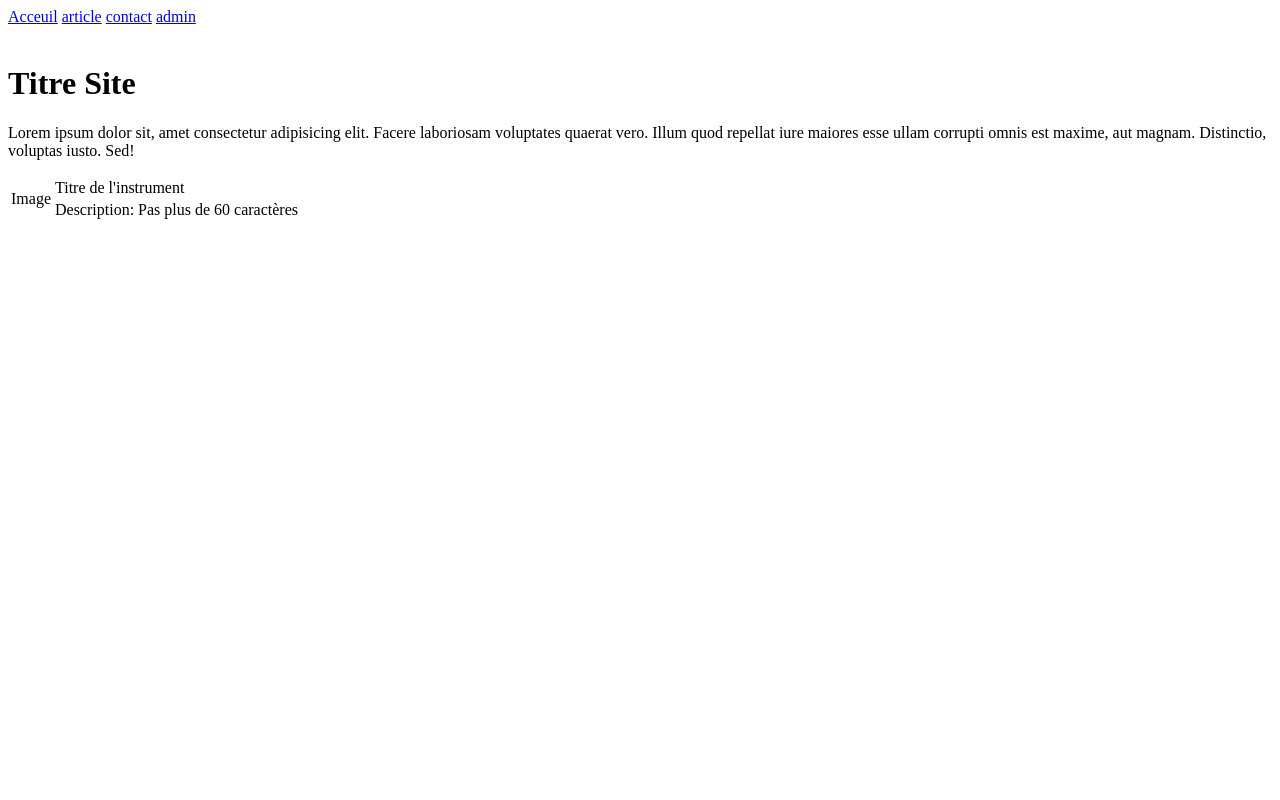
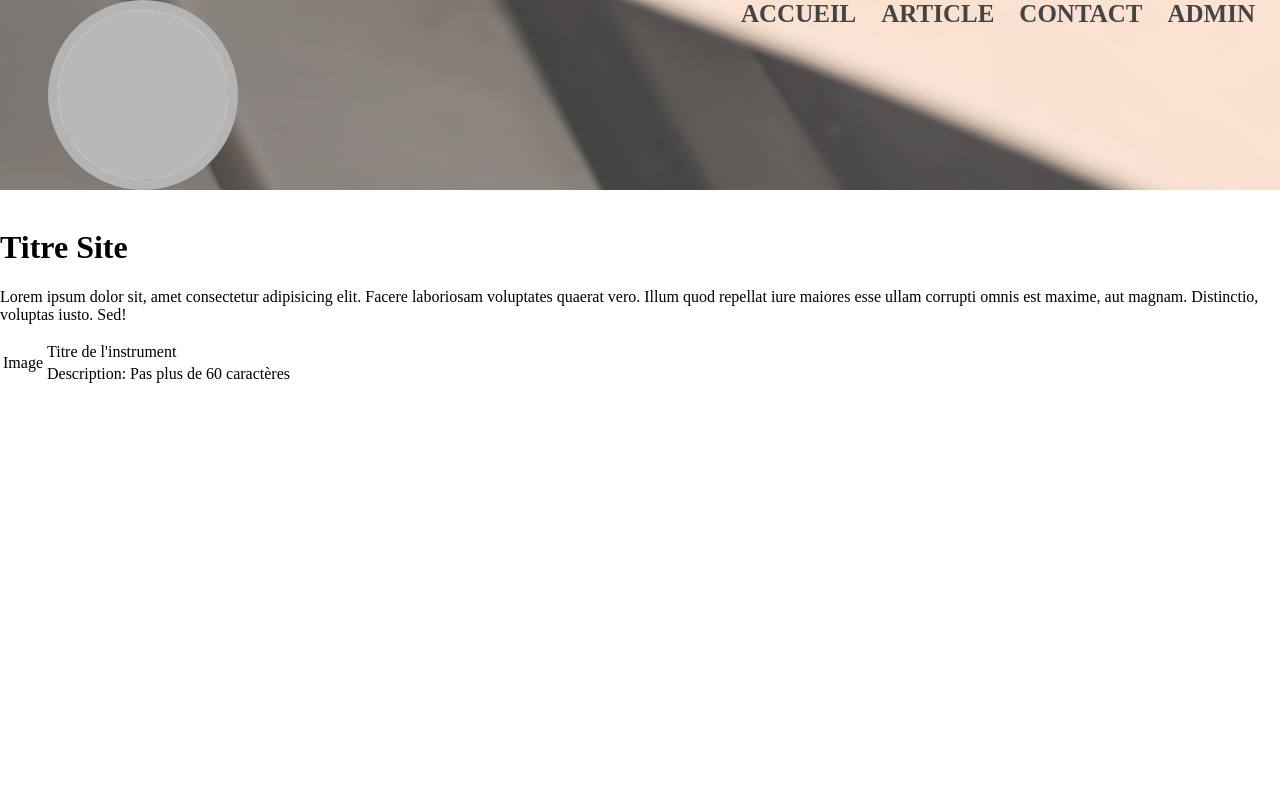
Before and after one commit to padassy/Instrument-a-cordes, a PHP site: page / in a window 1280 px wide. Run offline with PHP 8.4, Linux system fonts and the light colour scheme; data that the repository does not hold is empty; a stand-in replaces the project's code that opens the database connection; some libraries are stand-ins or nearby versions; grey boxes are pictures that could not be loaded.

Commit message:
menu burger encore quelque beug

```diff
--- a/public/css/style.css
+++ b/public/css/style.css
@@ -0,0 +1,292 @@
+   /* header */
+html{
+    min-height: 100%;
+
+}
+body {
+    box-sizing: border-box;
+    padding: 0;
+    margin: 0;
+}
+html , body{
+    display: flex;
+    flex-direction: column;
+}
+body, .container{
+    flex-grow: 1;
+}
+header {
+    height: 100%;
+    position: relative;
+}
+header img{
+    z-index: 1;
+    width: 100%;
+    height: 100%;
+    background-image: url("../assets/fond-mobile.png");
+    background-repeat: no-repeat;
+    object-fit: cover;
+}
+
+.wrapper{
+    position: fixed;
+    top: 0;
+    /*left: -100%;*/
+    right: -100%;
+    height: 100%;
+    width: 100%;
+    background-color: rgba(0, 0, 0, 0.4);
+    display: flex;
+    flex-direction: column;
+    align-items: center;
+
+    /*background: linear-gradient(90deg, #f92c78, #4114a1);*/
+  /* background: linear-gradient(375deg, #1cc7d0, #2ede98); */
+    /* background: linear-gradient(-45deg, #e3eefe 0%, #efddfb 100%);*/
+    transition: all 0.6s ease-in-out;
+}
+#active:checked ~ .wrapper{
+    /*left: 0;*/
+    right:0;
+}
+.menu-btn{
+    position: absolute;
+    z-index: 2;
+    right: 20px;
+  /*left: 20px; */
+    top: 20px;
+    height: 50px;
+    width: 50px;
+    text-align: center;
+    line-height: 50px;
+    border-radius: 50%;
+    font-size: 20px;
+    cursor: pointer;
+    /*color: #fff;*/
+    /*background: linear-gradient(90deg, #f92c78, #4114a1);*/
+  /* background: linear-gradient(375deg, #1cc7d0, #2ede98); */
+ /* background: linear-gradient(-45deg, #e3eefe 0%, #efddfb 100%); */
+    transition: all 0.3s ease-in-out;
+}
+.menu-btn span,
+.menu-btn:before,
+.menu-btn:after{
+	content: "";
+	position: absolute;
+	top: calc(50% - 1px);
+	left: 30%;
+	width: 40%;
+	border-bottom: 2px solid #000;
+	transition: transform .6s cubic-bezier(0.215, 0.61, 0.355, 1);
+}
+.menu-btn:before{
+    transform: translateY(-8px);
+}
+.menu-btn:after{
+    transform: translateY(8px);
+}
+
+
+.close {
+	z-index: 1;
+	width: 100%;
+	height: 100%;
+	pointer-events: none;
+	transition: background .6s;
+}
+
+/* closing animation */
+#active:checked + .menu-btn span {
+	transform: scaleX(0);
+}
+#active:checked + .menu-btn:before {
+	transform: rotate(45deg);
+    border-color: #fff;
+}
+#active:checked + .menu-btn:after {
+	transform: rotate(-45deg);
+    border-color: #fff;
+}
+.wrapper ul{
+    position: absolute;
+    top: 75%;
+    left: 57.5%;
+    height: 90%;
+    width: 30%;
+    transform: translate(-50%, -50%);
+    list-style: none;
+    text-align: center;
+    padding: 0;
+    margin: 0;
+}
+.wrapper ul li{
+    height: 10%;
+    margin: 0;
+}
+.wrapper ul li a{
+    text-decoration: none;
+    font-size: 30px;
+    font-weight: 500;
+    color: #fff;
+    border-radius: 50px;
+    position: absolute;
+    line-height: 50px;
+    opacity: 0;
+    /*transition: all 0.3s ease;
+    transition: transform .6s cubic-bezier(0.215, 0.61, 0.355, 1);*/
+}
+.wrapper ul li a:after{
+
+    content: "";
+    background: #fff;
+    /*background: linear-gradient(#14ffe9, #ffeb3b, #ff00e0);*/
+    /*background: linear-gradient(375deg, #1cc7d0, #2ede98);*/
+    width: 100%;
+    height: 100%;
+    left: 0;
+    top: 0;
+    border-radius: 50px;
+    transform: scaleY(0);
+    z-index: -1;
+    transition: transform 0.3s ease;
+}
+.wrapper ul li a:hover:after{
+    transform: scaleY(1);
+}
+.wrapper ul li a:hover{
+    color: #0b0d0e;
+}
+input[type="checkbox"]{
+    display: none;
+}
+.content{
+    position: absolute;
+    top: 50%;
+    left: 50%;
+    transform: translate(-50%, -50%);
+    z-index: -1;
+    text-align: center;
+    width: 100%;
+    color: #202020;
+}
+
+#active:checked ~ .wrapper ul li a{
+    opacity: 1;
+}
+.wrapper ul li a{
+    transition: opacity 1.2s, transform 1.2s cubic-bezier(0.215, 0.61, 0.355, 1);
+    transform: translateX(100px);
+}
+#active:checked ~ .wrapper ul li a{
+	/*transform: none;*/
+	transition-timing-function: ease, cubic-bezier(.1,1.3,.3,1);
+    transition-delay: .6s;
+    transform: translateX(-100px);
+}
+.header-div-tablet {
+    display: none;
+}
+
+
+
+
+
+
+
+
+
+/*                                                                  !!!!!!!!!!!!!!!!!!!!!!!!!!!!!!!!!! CSS Tablette !!!!!!!!!!!!!!!!!!!!!!!!!!!!!!!!!!!                                                 */
+@media screen and (min-width: 550px) and (max-width: 1023px)  {
+
+    .header-mobile {
+        display: none;
+    }
+    header img{
+        display: none;
+    }
+    .menu-btn{
+        display: none;
+    }
+
+    .header-div-tablet{
+        margin: 0;
+        min-width: 100%;
+        min-height: 20vh;
+        display: flex;
+        align-items: center;
+        justify-content: center;
+        background-image: url("../assets/fond-tablet.png");
+        background-repeat: no-repeat;
+        object-fit: cover;
+        opacity: 0.73;
+    }
+    .nav-desktop{
+        display: flex;
+        justify-content: center;
+        align-items: center;
+        justify-content: space-evenly;
+
+    }
+    .nav-desktop a{
+        text-decoration: none;
+        color: #000;
+        font-weight: bold;
+        font-size: 25px;
+        margin-left: 30px;
+    }
+
+}
+@media screen and (min-width: 1024px){
+    .header-mobile{
+        display: none;
+    }
+    .header-div-tablet {
+        display: flex ;
+        background-image: url("../assets/fond-desktop.png");
+        width: 100%;
+        margin: 0;
+        min-width: 100%;
+        min-height: 20vh;
+        display: flex;
+        align-items: center;
+        justify-content: center;
+        background-repeat: no-repeat;
+        opacity: 0.73;
+        object-fit: cover;
+    }
+    .header-tablet{
+        min-width: 100%;
+        min-height: 100%;
+        justify-content: end;
+    }
+    .nav-desktop{
+        display: flex;
+        justify-content: flex-end;
+        align-items: flex-start;
+
+    }
+    .nav-desktop a{
+        text-decoration: none;
+        color: #000;
+        font-weight: bold;
+        font-size: 25px;
+        margin-left: 1em;
+    }
+    .nav-desktop a:last-child{
+        margin-right: 1em;
+    }
+    .logo-main{
+        width: 170px;
+        height: 170px;
+        background-color: rgb(255, 255, 255);
+        border: 10px solid rgba(0, 0, 0, .4);
+        border-radius: 50%;
+        z-index: 7;
+        float: left;
+        margin-left: 3em;
+        overflow: auto;
+    }
+    header img{
+        display: block;
+    }
+}
--- a/publicView/homepageView.php
+++ b/publicView/homepageView.php
@@ -1,12 +1,14 @@
 <!DOCTYPE html>
 <html lang="fr">
+
 <head>
     <meta charset="UTF-8">
     <meta http-equiv="X-UA-Compatible" content="IE=edge">
     <meta name="viewport" content="width=device-width, initial-scale=1.0">
-    <link rel="stylesheet" href="/css/style.css">
+    <link rel="stylesheet" href="css/style.css">
     <title>Homepage</title>
 </head>
+
 <body>
 
     <header>
@@ -18,7 +20,7 @@
         </nav>
 
     </header>
-
+    <div class="container">
         <div id="boxLogoTitreHome">
 
             <div id="boxLogo">
@@ -36,18 +38,18 @@
 
             <?php
 
-        if (isset($dataInstrumentHome)):
-            foreach ($dataInstrumentHome as $item):
+            if (isset($dataInstrumentHome)) :
+                foreach ($dataInstrumentHome as $item) :
             ?>
                     <table>
 
                         <tr>
                             <td rowspan="3"> Image</td>
-                    <td><?=$item['title']?></td>
+                            <td><?= $item['title'] ?></td>
                         </tr>
 
                         <tr>
-                    <td><?=truncate($item['shortdescription'])?><a href="?idInstrument=<?=$item['id']?>">Lire la suite...</a></td>
+                            <td><?= truncate($item['shortdescription']) ?><a href="?idInstrument=<?= $item['id'] ?>">Lire la suite...</a></td>
                         </tr>
 
                         <tr>
@@ -73,7 +75,7 @@
 
             </table>
         </div>
-
+    </div>
     <footer>
         <?php
         require_once "../publicView/src/footer.php"
@@ -82,4 +84,5 @@
 
     <script src="js/script.js"></script>
 </body>
+
 </html>
--- a/publicView/src/menu.php
+++ b/publicView/src/menu.php
@@ -1,8 +1,39 @@
-
-<nav>
-    <a href="./">Acceuil</a>
-    <a href="?p=article">article</a>
-    <a href="?p=contact">contact</a>
-    <a href="?p=admin">admin</a>
-
-</nav>
+<header class="header-mobile">
+    <img class="img-mobil-nav" src="assets/fond-mobile.png" alt="">
+    <input type="checkbox" id="active">
+    <label for="active" class="menu-btn">
+        <span></span>
+    </label>
+    <label for="active" class="close">
+    </label>
+    <div class="wrapper">
+        <ul>
+            <li>
+                <a href="./">ACCUEIL</a>
+            </li>
+            <li>
+                <a href="?p=article">ARTICLE</a>
+            </li>
+            <li>
+                <a href="?p=contact">CONTACT</a>
+            </li>
+            <li>
+                <a href="?p=admin">ADMIN</a>
+            </li>
+        </ul>
+    </div>
+</header>
+<div class="header-div-tablet">
+    <header class="header-tablet">
+        <div class="nav-div-desktop">
+            <div class="logo-main">
+                <img src="assets/Mélodie_en_Cordes-removebg-preview.png" alt="">
+            </div>
+            <nav class="nav-desktop">
+                <a class="titre-menu-tab" href="./">ACCUEIL</a>
+                <a href="?p=article">ARTICLE</a> <a href="?p=contact">CONTACT</a>
+                <a href="?p=admin">ADMIN</a>
+            </nav>
+        </div>
+    </header>
+</div>
```
Also changed, not shown: public/assets/Mélodie_en_Cordes-removebg-preview.png (added), public/assets/fond-desktop.png (added), public/assets/fond-mobile.png (added), public/assets/fond-tablet.png (added). Lines whose indentation alone changed are shown as unchanged.
